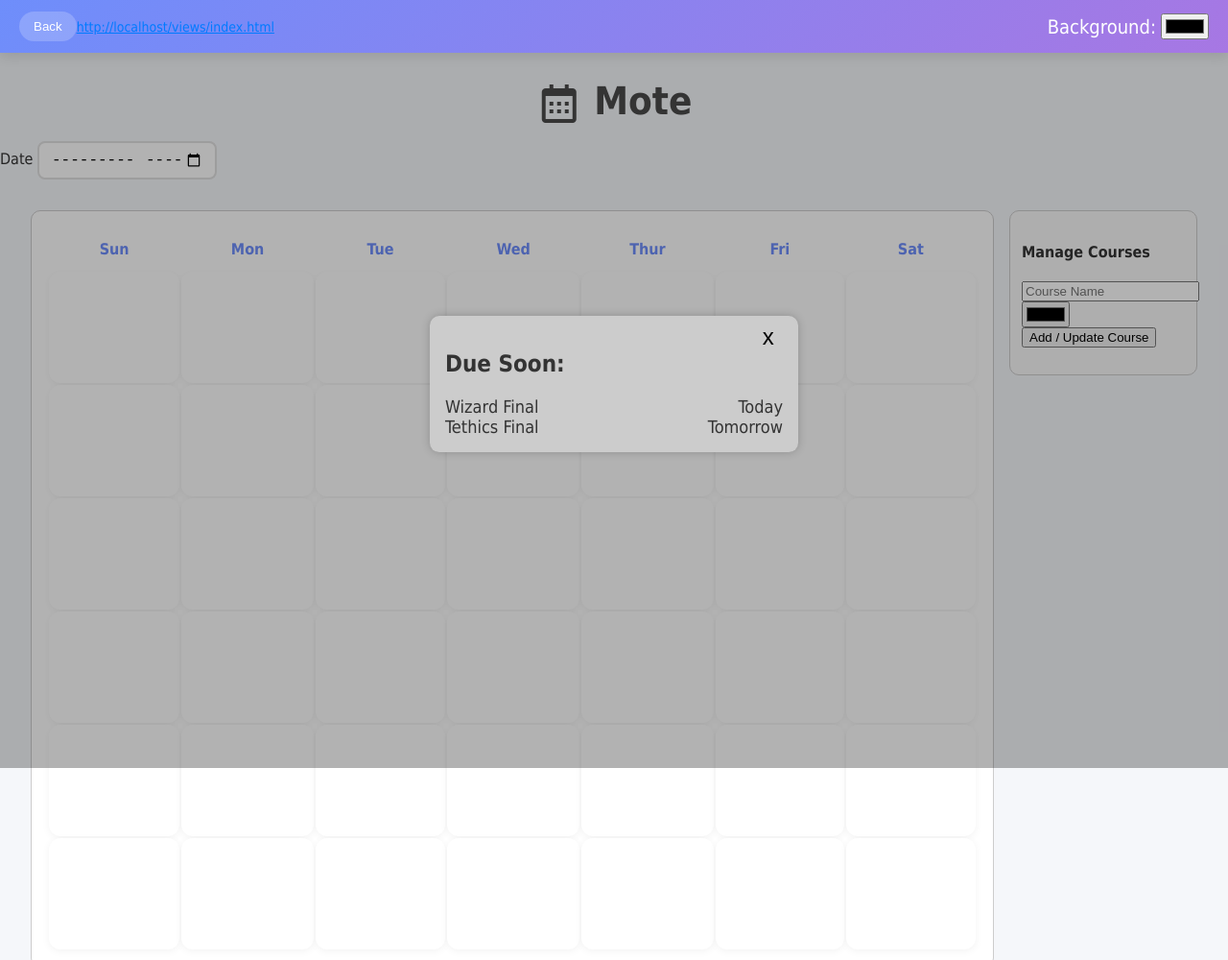
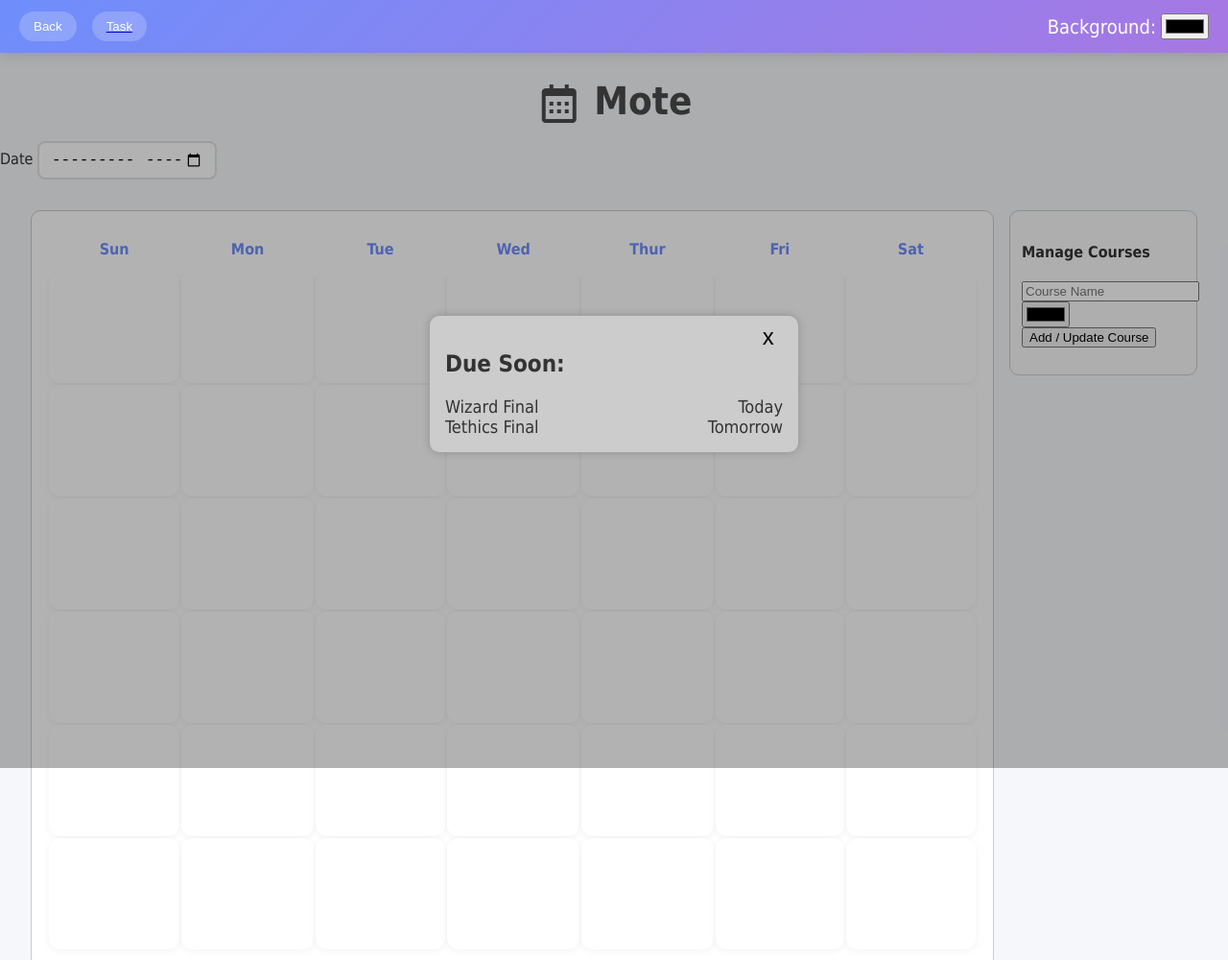
Before and after one commit to Isaac-Quan/ACIT-2911, a website: page views/index.html in a window 1280 px wide. Shown: the top 1000 px of the page at 96% size. Drawn offline with nearby package versions, Linux system fonts and the light colour scheme; no server answers.

Commit message:
Adjust CSS for courses, calendar, and tasks

```diff
--- a/public/css/styles2.css
+++ b/public/css/styles2.css
@@ -515,3 +515,17 @@ td.empty {
     transform: scale(1.2);
     color: #a777e3; /* Secondary color from your gradient */
 }
+
+#calendarTask {
+    background: rgba(255, 255, 255, 0.2);
+    color: white;
+    padding: 8px 15px;
+    border: none;
+    border-radius: 50px;
+    cursor: pointer;
+    display: flex;
+    align-items: center;
+    gap: 5px;
+    transition: all 0.3s ease;
+    margin-left: 1rem;
+}
--- a/public/css/tasks.css
+++ b/public/css/tasks.css
@@ -25,7 +25,7 @@ nav {
     background: linear-gradient(135deg, #6e8efb, #a777e3);
     padding: 1rem;
     display: flex;
-    justify-content: center;
+    justify-content: left;
     flex-wrap: wrap;
     margin-bottom: 30px;
     border-radius: 12px;
--- a/views/index.html
+++ b/views/index.html
@@ -13,7 +13,7 @@
 <body>
     <header class="navbar">
         <button class="back-button" onclick="goBack()">Back</button>
-        <span id="routeDisplay">/index</span>
+        <a href="/task.html"><button id="calendarTask">Task</button></a>
         <label for="backgroundColorPicker">Background:</label>
         <input type="color" id="backgroundColorPicker">
     </header>
```
Also changed, not shown: views/courses.html (+1 -1 lines).
